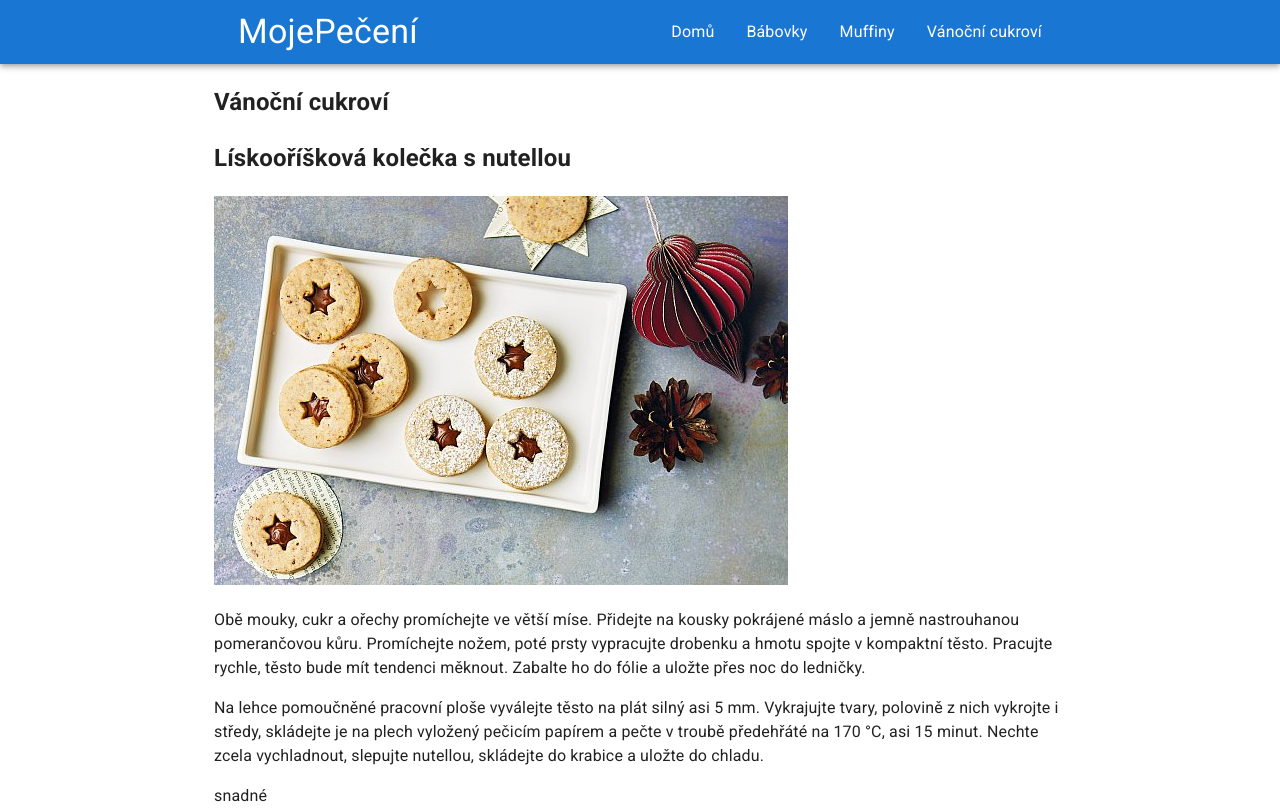
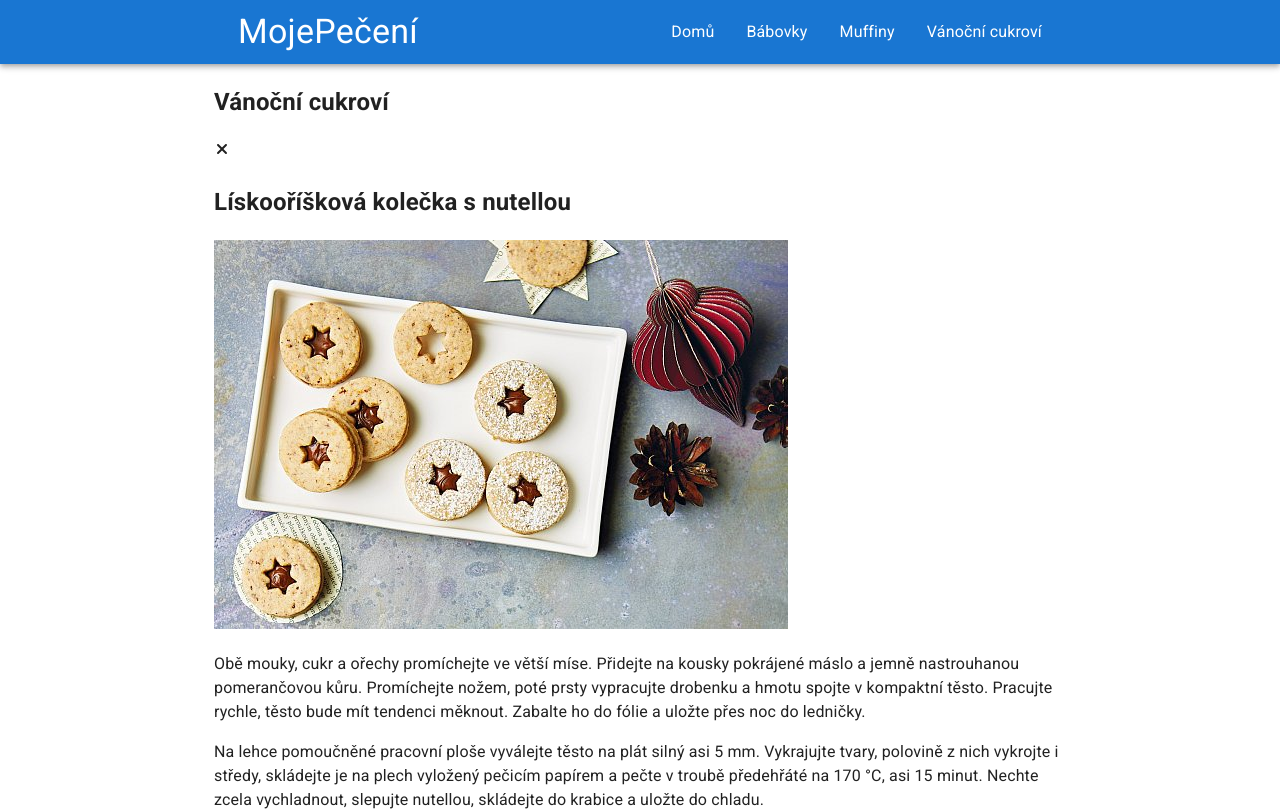
Before and after one commit to Barbora6/moje-peceni, a React (Create React App) app: page /cookies in a window 1280 px wide. Shown: the top 811 px of the page. Built offline with nearby package versions, Linux system fonts and the light colour scheme.

Commit message:
icon Xmark

```diff
--- a/package.json
+++ b/package.json
@@ -13,6 +13,7 @@
     "@testing-library/user-event": "^13.5.0",
     "react": "^18.3.1",
     "react-dom": "^18.3.1",
+    "react-icons": "^5.3.0",
     "react-router-dom": "^6.28.0",
     "react-scripts": "5.0.1",
     "web-vitals": "^2.1.4"
--- a/src/Pages/OneRecipe.js
+++ b/src/Pages/OneRecipe.js
@@ -1,8 +1,11 @@
 import React from 'react'
+import { FaXmark } from "react-icons/fa6";
 
 const OneRecipe = () => {
   return (
-    <div>OneRecipe</div>
+    <div>
+        <FaXmark />
+    </div>
   )
 }
 
--- a/src/Pages/cookies/Cookies.js
+++ b/src/Pages/cookies/Cookies.js
@@ -1,8 +1,10 @@
 import recepiesCookies from '../../data/data_cookies'
+import OneRecipe from '../OneRecipe'
 
 const Cookies = () => {
   return <section>
      <h2>Vánoční cukroví</h2>
+     <OneRecipe/>
 
      {
            recepiesCookies.map((oneCook) => {
```
Also changed, not shown: 1 other file (tests, documents, lock files or other folders).
